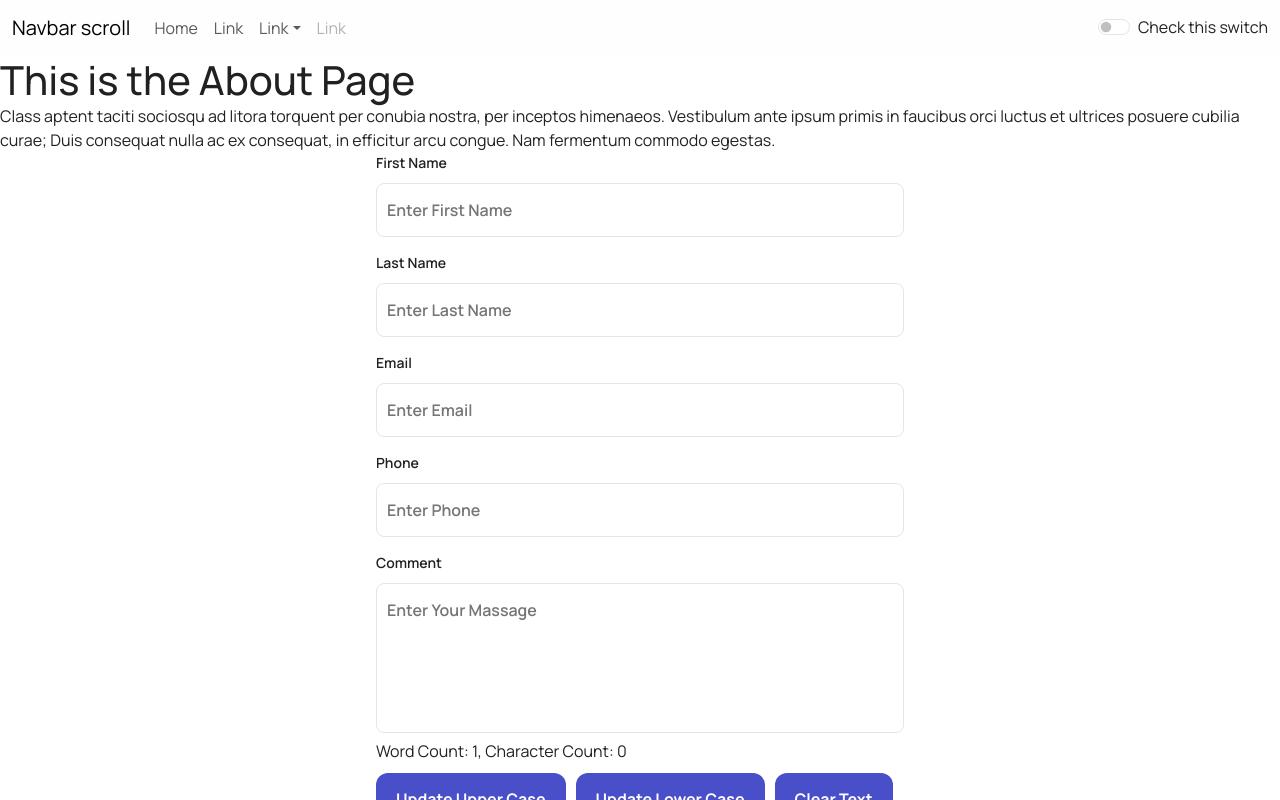
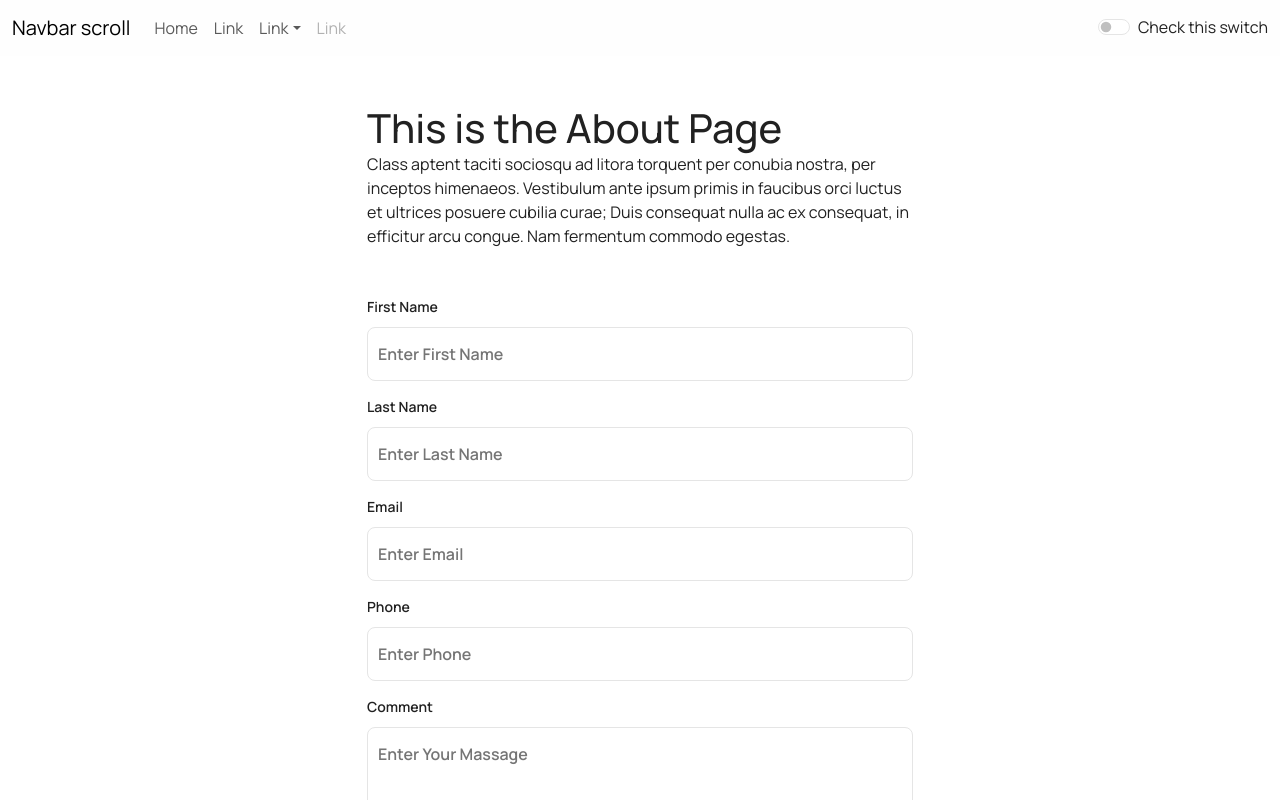
Before and after one commit to sonipalak/sp-learn-react, a React (Create React App) app: page / in a window 1280 px wide. Shown: the top 800 px of the page. Built offline with nearby package versions, Linux system fonts and the light colour scheme.

Commit message:
Update files

```diff
--- a/src/assets/scss/commen.scss
+++ b/src/assets/scss/commen.scss
@@ -7,8 +7,6 @@
     display: flex;
     flex-direction: column;
     gap: 15px;
-    max-width: $width;
-    margin: 0 auto;
 }
 
 .button-list{
--- a/src/components/About.js
+++ b/src/components/About.js
@@ -1,19 +1,35 @@
 import React from "react";
 import Input from './from/Input';
 import Textarea from "./from/Textarea";
+import Container from 'react-bootstrap/Container';
+import Row from 'react-bootstrap/Row';
+import Col from 'react-bootstrap/Col';
 
 function About(props) {
     return (
-        <div className={`App text-${props.mode === 'light'?'dark':'light'}`}>
+        <div className={`App text-${props.mode === 'light' ? 'dark' : 'light'}`}>
+            <Container>
+                <Row className="justify-content-md-center">
+                    <Col md={6} xs={12} className="my-5">
                         <h1 className="title is-1">{props.title}</h1>
                         <p>Class aptent taciti sociosqu ad litora torquent per conubia nostra, per inceptos himenaeos. Vestibulum ante ipsum primis in faucibus orci luctus et ultrices posuere cubilia curae; Duis consequat nulla ac ex consequat, in efficitur arcu congue. Nam fermentum commodo egestas.</p>
+                    </Col>
+                </Row>
+            </Container>
+
+            <Container>
+                <Row className="justify-content-md-center">
+                    <Col md={6} xs={12}>
                         <div className="form-sample">
                             <Input label="First Name" type="text" placeholder="Enter First Name" />
                             <Input label="Last Name" type="text" placeholder="Enter Last Name" />
                             <Input label="Email" type="email" placeholder="Enter Email" />
                             <Input label="Phone" type="phone" placeholder="Enter Phone" />
-                <Textarea showAlert={props.showAlert}  label="Comment" rows="5" />
+                            <Textarea showAlert={props.showAlert} label="Comment" rows="5" />
                         </div>
+                    </Col>
+                </Row>
+            </Container>
         </div>
     );
 }
--- a/src/components/from/Textarea.js
+++ b/src/components/from/Textarea.js
@@ -33,7 +33,7 @@ function Textarea(props) {
             <label className='form-field__label'>{props.label}</label>
             <div className='form-field__textarea-wrap'>
                 <textarea id="myBox" onChange={heandleonChange} value={text} rows={props.rows} placeholder={props.placeholder} />
-                <p>Word Count: {text.split(" ").length}, Character Count: {text.length}</p>
+                <p>Word Count: {text.trim() === '' ? 0 : text.match(/\S+/g).length}, Character Count: {text.length}</p>
             </div>
             <div className="button-list">
                 <button className="button filled" onClick={heandleUpClick}>Update Upper Case</button>
```
Lines whose indentation alone changed are shown as unchanged.
